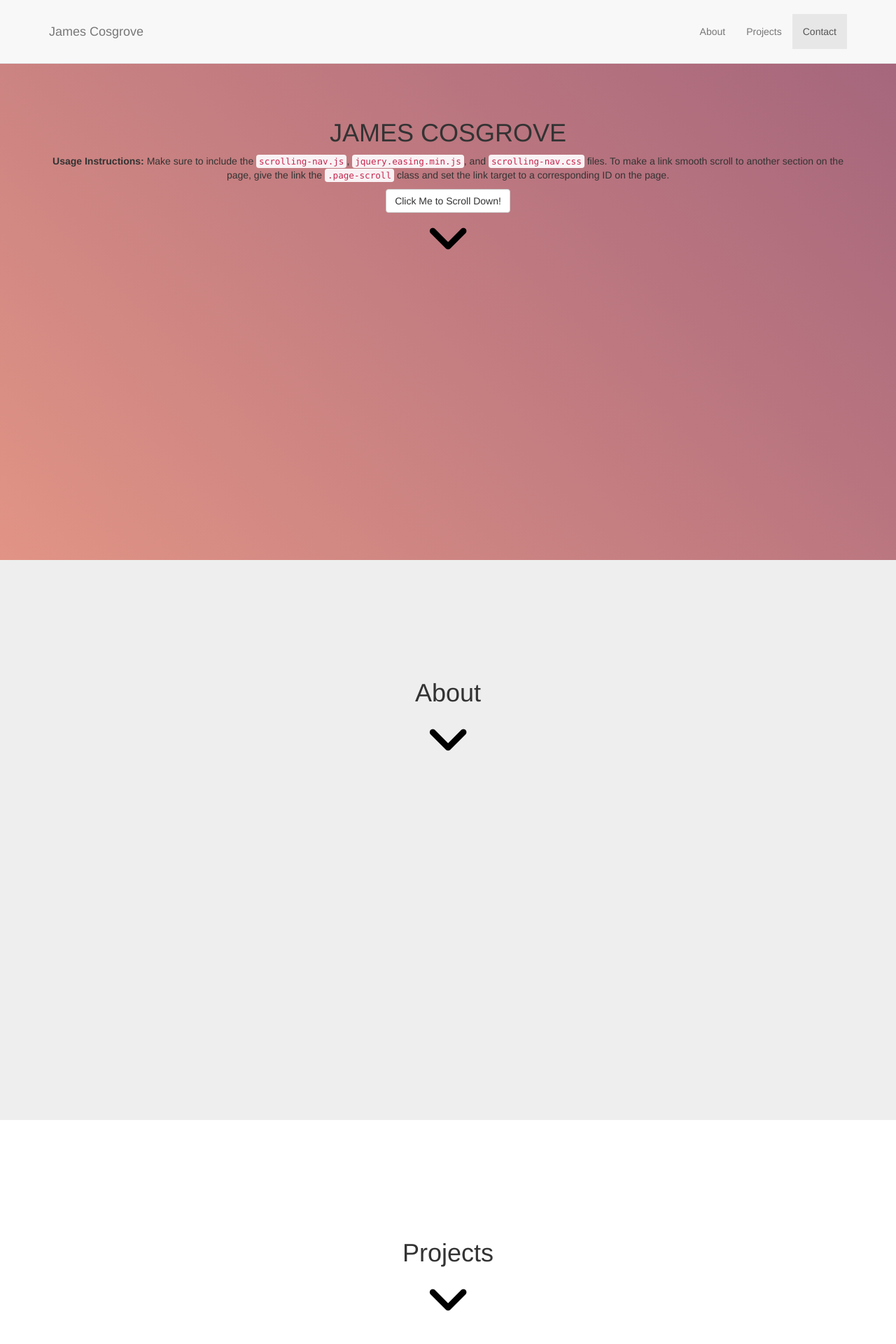
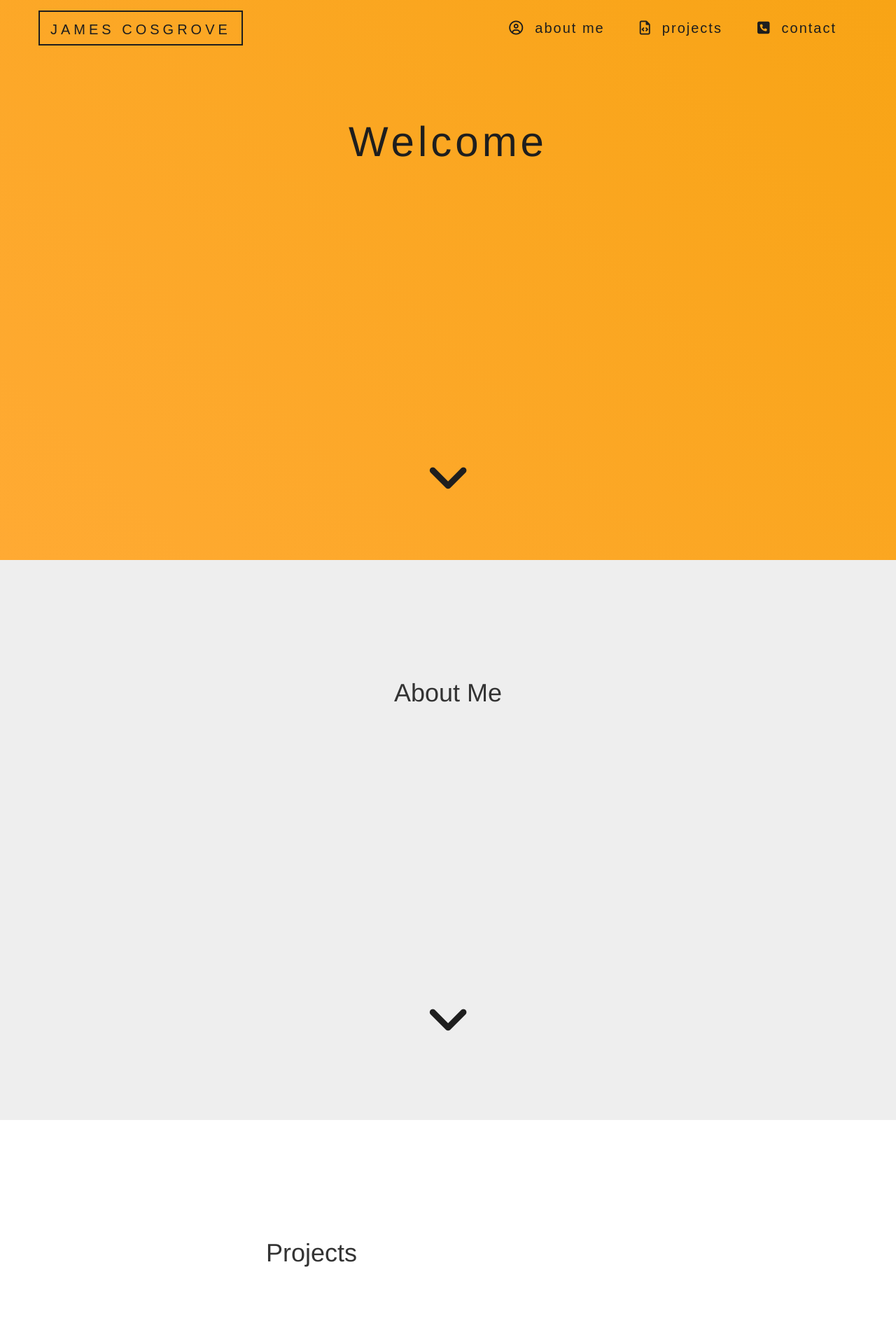
Before and after one commit to james-cosgrove/portfolio, a web app: file app/index.html in a window 1280 px wide. Shown: the top 1920 px of the page at 70% size. Run offline with its HTML, style and script files only (its server is not run), Linux system fonts and the light colour scheme; some libraries are stand-ins or nearby versions.

Commit message:
navbar styling

```diff
--- a/app/css/main.css
+++ b/app/css/main.css
@@ -1,25 +1,67 @@
 body {
   width: 100%;
   height: 100%; }
+
+.navbar-default {
+  background-color: transparent !important;
+  border-color: transparent;
+  background-image: none;
+  box-shadow: none; }
 
 html {
   width: 100%;
   height: 100%; }
 
-.fa {
-  color: black; }
-
 ul.nav {
   float: right; }
 
+.navbar a,
+.navbar .title-link {
+  font-family: "Gotham SSm A","Gotham SSm B",sans-serif;
+  font-weight: lighter;
+  font-size: 2rem;
+  transition: all 0.2s linear;
+  color: #1e1e1e !important;
+  margin-left: 20px;
+  background-color: transparent !important;
+  letter-spacing: 2px; }
+
+.navbar .navbar-brand {
+  border: 2px solid #1e1e1e;
+  letter-spacing: 5px;
+  transition: all 0.2s linear; }
+
+.navbar a:hover {
+  transform: scale(1.3);
+  cursor: pointer; }
+
+.navbar-brand:hover {
+  border: 2px solid transparent;
+  cursor: pointer; }
+
+.top-nav-collapse {
+  background-color: rgba(30, 30, 30, 0.4) !important; }
+  .top-nav-collapse .navbar-brand {
+    border: 2px solid transparent; }
+
 @media (min-width: 767px) {
   .navbar {
-    padding: 20px 0;
+    padding: 15px 0;
     -webkit-transition: background .5s ease-in-out,padding .5s ease-in-out;
     -moz-transition: background .5s ease-in-out,padding .5s ease-in-out;
     transition: background .5s ease-in-out,padding .5s ease-in-out; }
   .top-nav-collapse {
     padding: 0; } }
+
+.fa-angle-down {
+  color: #1e1e1e;
+  position: inherit;
+  margin: 400px 0 0 0;
+  transition: all .2s linear; }
+
+.fa-angle-down:hover {
+  transform: scale(1.4);
+  cursor: pointer; }
 
 .intro-section {
   height: 100%;
@@ -29,7 +71,12 @@ ul.nav {
   top: 0;
   right: 0;
   bottom: 0;
-  background: #836997; }
+  background: #CCC; }
+  .intro-section h1 {
+    letter-spacing: 5px;
+    font-size: 6rem;
+    color: #1e1e1e;
+    font-weight: 300; }
 
 .about-section {
   height: 100%;
--- a/app/index.html
+++ b/app/index.html
@@ -34,7 +34,7 @@
           <span class="icon-bar"></span>
           <span class="icon-bar"></span>
         </button>
-        <a class="navbar-brand page-scroll" href="#page-top">James Cosgrove</a>
+        <a class="navbar-brand page-scroll" href="#page-top">JAMES COSGROVE</a>
       </div>
 
       <!-- Collect the nav links, forms, and other content for toggling -->
@@ -45,13 +45,13 @@
             <a class="page-scroll" href="#page-top"></a>
           </li>
           <li>
-            <a class="page-scroll" href="#about">About</a>
+            <a class="page-scroll" href="#about"><i class="fa fa-user-circle-o" aria-hidden="true"></i>&nbsp about me</a>
           </li>
           <li>
-            <a class="page-scroll" href="#projects">Projects</a>
+            <a class="page-scroll" href="#projects"><i class="fa fa-file-code-o" aria-hidden="true"></i>&nbsp projects</a>
           </li>
           <li>
-            <a class="page-scroll" href="#contact">Contact</a>
+            <a class="page-scroll" href="#contact"><i class="fa fa-phone-square" aria-hidden="true"></i>&nbsp contact</a>
           </li>
         </ul>
       </div>
@@ -65,10 +65,7 @@
     <div class="container">
       <div class="row">
         <div class="col-lg-12">
-          <h1>JAMES COSGROVE</h1>
-          <p><strong>Usage Instructions:</strong> Make sure to include the <code>scrolling-nav.js</code>, <code>jquery.easing.min.js</code>, and <code>scrolling-nav.css</code> files. To make a link smooth scroll to another section on the page, give the link
-            the <code>.page-scroll</code> class and set the link target to a corresponding ID on the page.</p>
-          <a class="btn btn-default page-scroll" href="#about">Click Me to Scroll Down!</a>
+          <h1>Welcome</h1>
         </div>
       </div>
     </div>
@@ -80,7 +77,7 @@
     <div class="container">
       <div class="row">
         <div class="col-lg-12">
-          <h1>About</h1>
+          <h1>About Me</h1>
         </div>
       </div>
     </div>
@@ -91,7 +88,7 @@
   <section id="projects" class="projects-section">
     <div class="container">
       <div class="row">
-        <div class="col-lg-12">
+        <div class="col-lg-8">
           <h1>Projects</h1>
         </div>
       </div>
--- a/app/javascript/color_gradient.js
+++ b/app/javascript/color_gradient.js
@@ -2,9 +2,9 @@
 var $div = document.getElementById("intro");
 // rgb vals of the gradients
 var gradients = [
-  { start: [128,179,171], stop: [30,41,58] },
+  { start: [226,58,2], stop: [249,90,42] },
   { start: [255,207,160], stop: [234,92,68] },
-  { start: [212,121,121], stop: [130,105,151] }
+  { start: [255,153,0], stop: [255,199,0] }
 ];
 // how long for each transition
 var transition_time = 4;
--- a/app/scss/main.scss
+++ b/app/scss/main.scss
@@ -1,33 +1,86 @@
+
+$text-color: rgb(30, 30, 30);
+
 
 body {
     width: 100%;
     height: 100%;
 }
 
-html {
-    width: 100%;
-    height: 100%;
+.navbar-default {
+	background-color:transparent !important;
+	border-color:transparent;
+	background-image:none;
+	box-shadow:none;
 }
 
-.fa {
-  color: black;
+html {
+  width: 100%;
+  height: 100%;
 }
 
 ul.nav {
   float: right;
 }
 
+.navbar {
+    a,
+    .title-link {
+      font-family: "Gotham SSm A","Gotham SSm B",sans-serif;
+      font-weight: lighter;
+      font-size: 2rem;
+      transition: all 0.2s linear;
+      color: $text-color !important;
+      margin-left: 20px;
+      background-color: transparent !important;
+      letter-spacing: 2px;
+    }
+    .navbar-brand {
+      border: 2px solid $text-color;
+      letter-spacing: 5px;
+      transition: all 0.2s linear;
+    }
+}
+
+.navbar a:hover {
+  transform: scale(1.3);
+  cursor: pointer;
+}
+
+.navbar-brand:hover {
+  border: 2px solid transparent;
+  cursor: pointer;
+}
+
+.top-nav-collapse {
+  background-color: rgba(30, 30, 30, 0.4) !important;
+  .navbar-brand {
+    border: 2px solid transparent;
+  }
+}
+
 @media(min-width:767px) {
     .navbar {
-        padding: 20px 0;
+        padding: 15px 0;
         -webkit-transition: background .5s ease-in-out,padding .5s ease-in-out;
         -moz-transition: background .5s ease-in-out,padding .5s ease-in-out;
         transition: background .5s ease-in-out,padding .5s ease-in-out;
     }
-
     .top-nav-collapse {
         padding: 0;
     }
+}
+
+.fa-angle-down {
+  color: $text-color;
+  position:inherit;
+  margin: 400px 0 0 0;
+  transition: all .2s linear;
+}
+
+.fa-angle-down:hover {
+  transform: scale(1.4);
+  cursor: pointer;
 }
 
 .intro-section {
@@ -38,7 +91,13 @@ ul.nav {
     top: 0;
     right: 0;
     bottom: 0;
-    background: #836997;
+    background: #CCC;
+    h1 {
+      letter-spacing: 5px;
+      font-size: 6rem;
+      color: $text-color;
+      font-weight: 300;
+    }
 }
 
 .about-section {
@@ -61,3 +120,7 @@ ul.nav {
     text-align: center;
     background: #eee;
 }
+
+// color: rgb(128,179,171); color: rgb(30,41,58);
+// color: rgb(255,207,160); color: rgb(234,92,68);
+// color: rgb(212,121,121); color: rgb(130,105,151);
```
Also changed, not shown: 2 other files.
